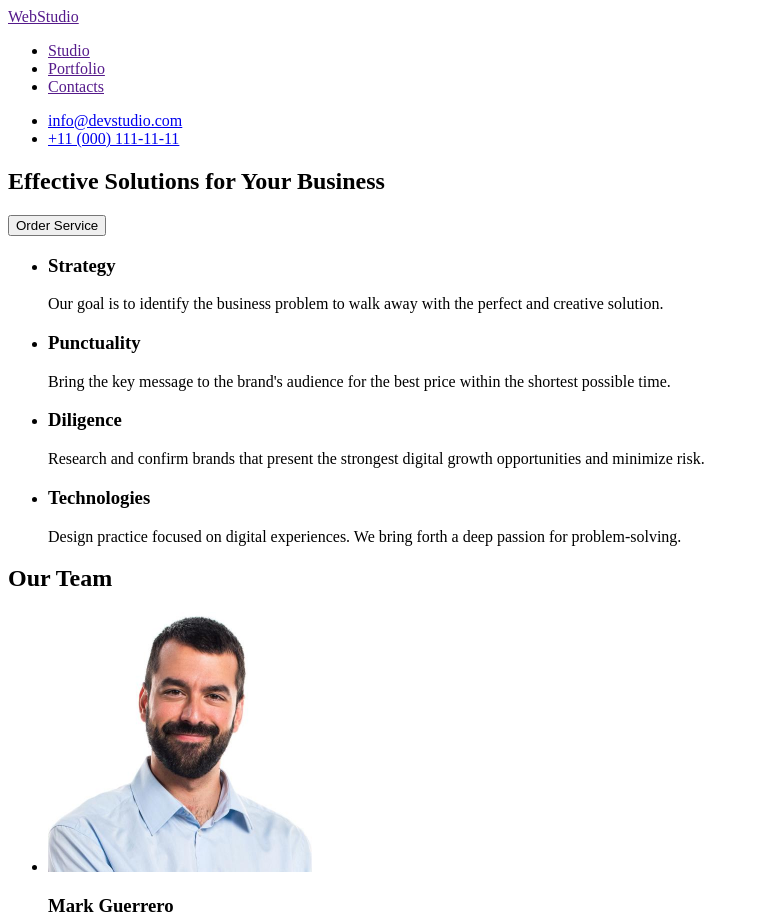
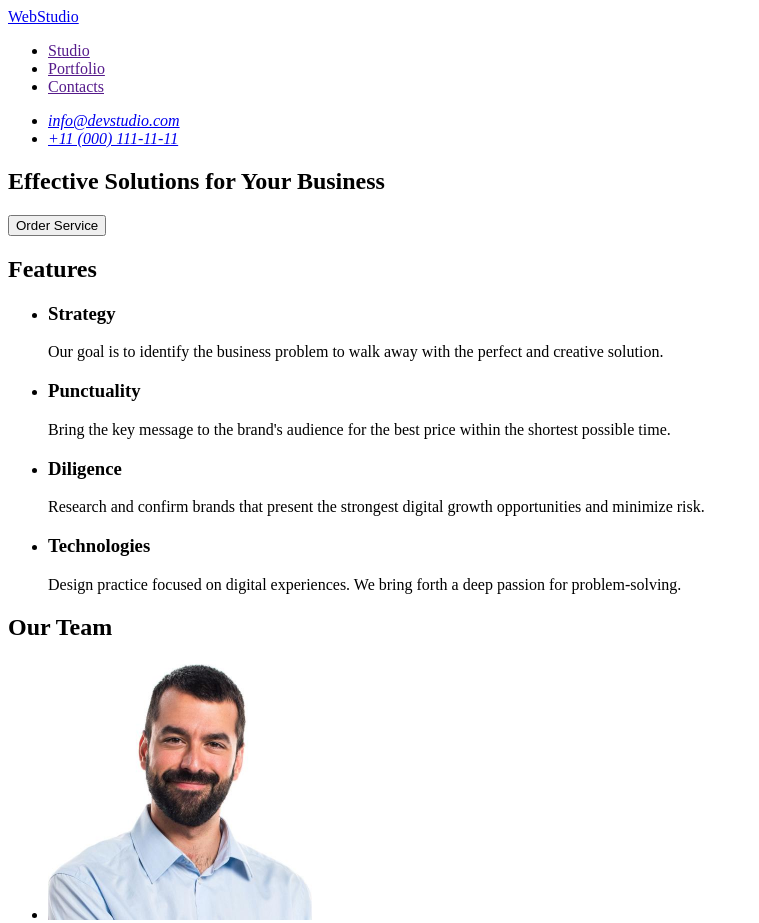
Before and after one commit to DonAkkardion/goit-markup-hw-01, a plain HTML site: page index.html in a window 1280 px wide. Shown: the top 923 px of the page, without its empty margins (0-759 px from the left). Drawn offline with Linux system fonts and the light colour scheme.

Commit message:
fisrt task fix

```diff
--- a/index.html
+++ b/index.html
@@ -8,16 +8,15 @@
   </head>
   <body>
     <header>
-      <a href="">WebStudio</a>
-
       <nav>
+        <a href="./index.html">WebStudio</a>
         <ul>
           <li><a href="">Studio</a></li>
           <li><a href="">Portfolio</a></li>
           <li><a href="">Contacts</a></li>
         </ul>
       </nav>
-
+      <address>
         <ul>
           <li>
             <a href="mailto:info@devstudio.com"> info@devstudio.com </a>
@@ -26,6 +25,7 @@
             <a href="tel:+110001111111"> +11 (000) 111-11-11 </a>
           </li>
         </ul>
+      </address>
     </header>
     <main>
       <!-- section-hero -->
@@ -36,6 +36,7 @@
       </section>
       <!-- section-features -->
       <section>
+        <h2>Features</h2>
         <ul>
           <li>
             <h3>Strategy</h3>
```
Lines whose indentation alone changed are shown as unchanged.
